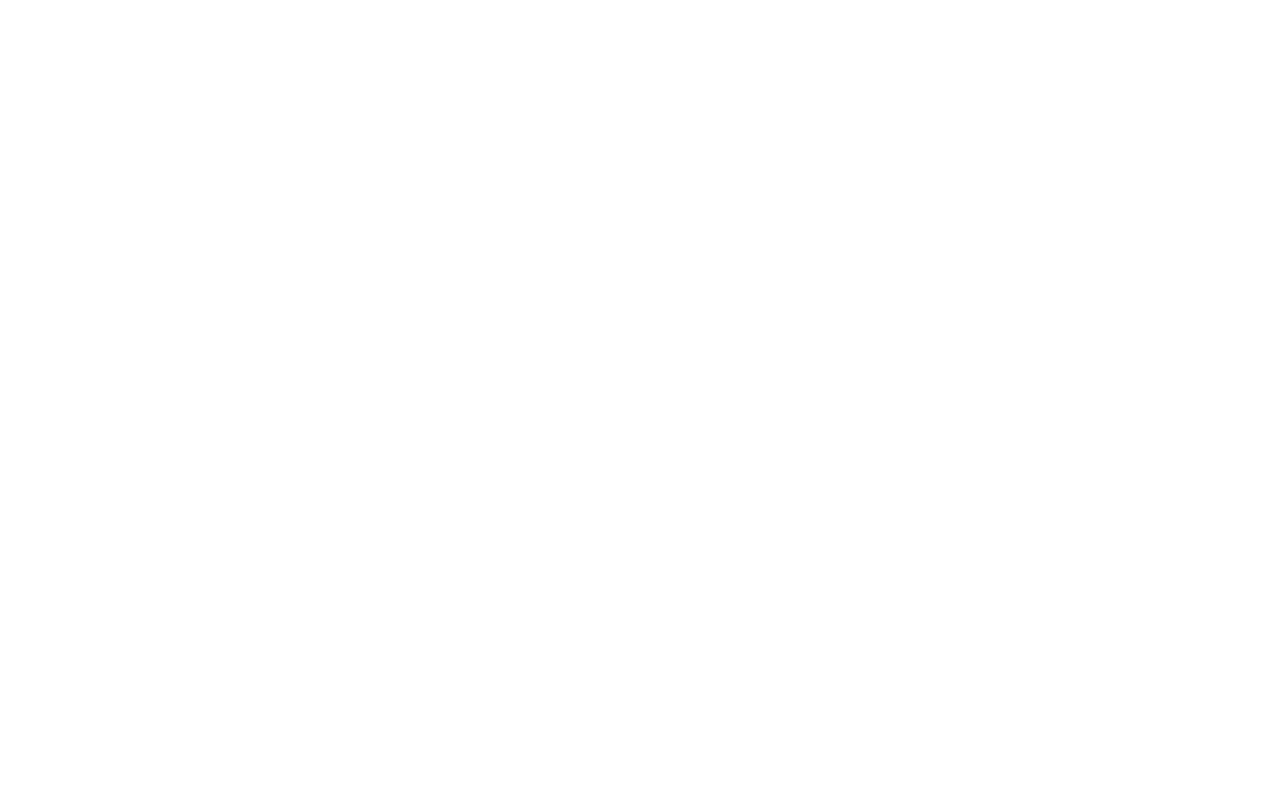
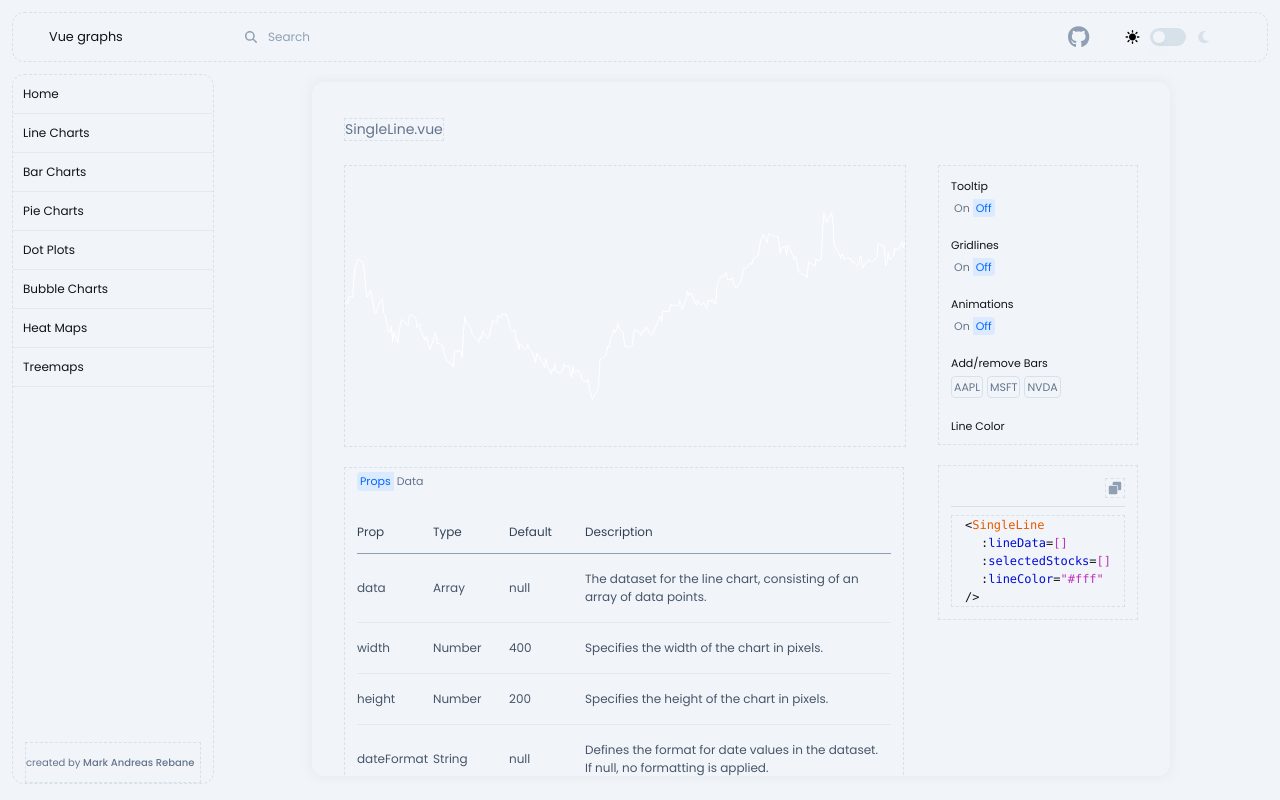
Before and after one commit to rebanovsky/vue-graphs, a Vue app in the folder frontend/: page /graphs/line/linechart in a window 1280 px wide. Before the commit this address had no page. Built offline with nearby package versions, Linux system fonts and the light colour scheme.

Commit message:
lot of ui/ux fixes

```diff
--- a/frontend/package.json
+++ b/frontend/package.json
@@ -30,6 +30,7 @@
     "langchain": "^0.0.90",
     "markdown-it": "^13.0.1",
     "mongoose": "^6.8.1",
+    "nanoid": "^5.0.4",
     "npm": "^9.6.7",
     "openai": "^3.2.1",
     "postcss": "^8.4.19",
--- a/frontend/src/components/common/ChartContainer.vue
+++ b/frontend/src/components/common/ChartContainer.vue
@@ -2,7 +2,7 @@
   <div
     class="chart-container flex w-[auto] shadow-boxshlight overflow-y-auto my-[8px] dark:shadow dark:bg-slate-800 flex-col gap-[20px] p-[32px] rounded-[12px]"
   >
-    <div class="chart-title flex py-[4px] ">
+    <div class="chart-title flex py-[4px]">
       <div class="h-[100%] text-[14px] gridlines text-slate-500 flex">
         {{ title }}
       </div>
@@ -16,9 +16,14 @@
             <div
               class="props-wrapper w-[560px] gridlines flex flex-col gap-[8px]"
             >
-              <div class="props-data-header flex gap-[12px] px-[12px] text-[12px] text-slate-500">
-                <div class="props-title bg-slate-300 text-slate-900 rounded p-[4px] cursor-pointer">props</div>
-                <div class="data-title rounded p-[4px] cursor-pointer">data</div>
+              <div
+                class="props-data-header flex gap-[12px] px-[12px] text-[12px] text-slate-500"
+              >
+                <RadioButton
+                  :options="options"
+                  v-model="appendix"
+                  name="name"
+                />
               </div>
 
               <div
@@ -55,7 +60,7 @@
           <div class="flex flex-col gap-[20px]">
             <div class="config-header flex text-[14px]">
               <div
-                class="flex flex-col gap-[12px] gridlines w-[200px] p-[12px] h-[280px] overflow-y-auto"
+                class="flex flex-col gap-[20px] gridlines w-[200px] p-[12px] h-[280px] overflow-y-auto"
               >
                 <slot name="config"></slot>
               </div>
@@ -75,6 +80,10 @@
 </template>
 
 <script setup>
+import { nanoid } from 'nanoid'
+import { ref } from 'vue';
+import RadioButton from './RadioButton.vue';
+
 defineProps({
   dataFile: {
     type: String,
@@ -88,6 +97,21 @@ defineProps({
     type: Array,
   },
 });
+
+const appendix = ref('props');
+
+const options = [
+  {
+    id: nanoid(10),
+    value: 'props',
+    label: 'Props'
+  },
+  {
+    id: nanoid(10),
+    value: 'data',
+    label: 'Data'
+  }
+]
 </script>
 
 <style lang="scss" scoped></style>
--- a/frontend/src/components/common/RadioButton.vue
+++ b/frontend/src/components/common/RadioButton.vue
@@ -3,12 +3,13 @@
     <div class="config-title">
       {{ title }}
     </div>
-    <div class="radio-group flex gap-[8px] items-center">
+    <div class="radio-group flex items-center">
       <div
-        v-for="option in options"
+        v-for="(option, index) in options"
         :key="option.id"
         :class="[
-          'radio-option rounded-[4px] border-[1px] text-slate-500 border-slate-300 dark:border-slate-700 transition ease duration-75',
+          'radio-option text-slate-500 dark:text-slate-200 transition ease duration-75',
+          roundedClass(index, options.length),
           {
             '!text-blue-900 !border-blue-900 bg-blue-50 dark:bg-slate-900 dark:border-blue-00 dark:text-slate-200 dark:border-slate-200':
               option.value === modelValue,
@@ -35,7 +36,7 @@
 <script setup>
 const props = defineProps({
   options: Array,
-  modelValue: [String, Number],
+  modelValue: [String, Number, Boolean],
   name: String,
   disabled: Boolean,
   title: String,
@@ -48,6 +49,13 @@ const updateModelValue = (newValue) => {
     emit("update:modelValue", newValue);
   }
 };
+
+const roundedClass = (index, length) => {
+  if (length === 1) return "rounded-[4px]";
+  if (index === 0) return "rounded-l-[4px]";
+  if (index === length - 1) return "rounded-r-[4px]";
+  return "";
+};
 </script>
 
 <style scoped>
@@ -58,7 +66,16 @@ const updateModelValue = (newValue) => {
   height: 0;
 }
 
-.radio-option label {
-  cursor: pointer;
+/* Add left border only to the first radio button */
+.radio-option:first-child {
+  border-top-left-radius: 4px;
+  border-bottom-left-radius: 4px;
 }
+
+/* Add right border only to the last radio button */
+.radio-option:last-child {
+  border-top-right-radius: 4px;
+  border-bottom-right-radius: 4px;
+}
+
 </style>
--- a/frontend/src/components/common/navigation/SideMenu.vue
+++ b/frontend/src/components/common/navigation/SideMenu.vue
@@ -1,7 +1,7 @@
 <template>
   <div class="side-menu overflow-y-auto flex flex-col justify-between h-[100%]">
     <div>
-      <div class="w-[240px] flex flex-col">
+      <div class="w-[200px] flex flex-col">
         <div v-for="(item, index) in items" :key="index" class="accordion-item">
           <div
             class="accordion-title hover:bg-slate-50 dark:hover:bg-slate-800 border-b-[1px] border-slate-200 dark:border-slate-800 text-[12px] px-[16px]"
--- a/frontend/src/router/index.js
+++ b/frontend/src/router/index.js
@@ -7,27 +7,33 @@ const routes = [
     meta: { requiresAuth: true },
     children: [
       {
-        path: "/",
+        path: "", // This is the base path ('/')
         name: "base",
         component: () => import("@/views/TheBase.vue"),
         children: [
           {
-            path: "/",
+            path: "graphs", // This will be '/graphs'
             name: "graphs",
             component: () => import("@/views/v-graphs/TheGraphs.vue"),
             children: [
               {
-                path: "/",
+                path: "home", // This will be '/graphs/home'
                 name: "home",
                 component: () => import("@/views/v-graphs/TheHome.vue"),
               },
               {
-                path: "line",
+                path: "line", // This will be '/graphs/line'
                 name: "line",
                 children: [
                   {
-                    path: "linechart",
+                    path: "linechart", // This will be '/graphs/line/linechart'
                     name: "linechart",
+                    component: () =>
+                      import("@/views/v-graphs/graphs/TheLine.vue"),
+                  },
+                  {
+                    path: "multiline",
+                    name: "multiline",
                     component: () =>
                       import("@/views/v-graphs/graphs/TheLine.vue"),
                   },
--- a/frontend/src/views/v-graphs/graphs/TheLine.vue
+++ b/frontend/src/views/v-graphs/graphs/TheLine.vue
@@ -7,27 +7,27 @@
       :data="lineData"
       dateFormat="%Y-%m-%d"
       :line-color="config.lineColor"
-      :tooltip="config.tooltip"
-      :gridlines="gridlinesValue"
-      :animations="config.animations"
+      :tooltip="tooltipBoolean"
+      :gridlines="gridlinesBoolean"
+      :animations="animationsBoolean"
     />
     <template #config>
       <RadioButton
+        v-model="config.tooltip"
+        :options="radioConfigs.tooltip.config"
         title="Tooltip"
-        :options="radioConfigs.tooltip.config"
-        v-model="tooltipValue"
         name="tooltip"
       />
       <RadioButton
+        v-model="config.gridlines"
+        :options="radioConfigs.gridlines.config"
         title="Gridlines"
-        :options="radioConfigs.gridlines.config"
-        v-model="gridlinesValue"
         name="gridlines"
       />
       <RadioButton
+        v-model="config.animations"
+        :options="radioConfigs.animations.config"
         title="Animations"
-        :options="radioConfigs.animations.config"
-        v-model="animationsValue"
         name="animations"
       />
       <MultiSelect
@@ -54,17 +54,17 @@
           />
         </div>
         <div class="flex gridlines h-[100%] items-center justify-center">
-          <div class="flex flex-col relative">
+          <div class="flex flex-col relative" v-if="chartProps.length > 0">
             <div class="top flex">
               {{ "<" }}
               <div class="component-name text-[#e85700] dark:text-[#f8d339]">
                 SingleLine
               </div>
             </div>
-            <transition-group name="list" tag="div" class="flex flex-col">
+            <transition-group name="list" tag="div">
               <div
                 class="props pl-[16px] flex max-w-[180px]"
-                v-for="prop in singleLineProps"
+                v-for="prop in chartProps"
                 :key="prop.name"
               >
                 :
@@ -88,7 +88,7 @@
 </template>
 
 <script setup>
-import { ref, reactive, watch, computed } from "vue";
+import { ref, reactive, computed } from "vue";
 import { line1 } from "@/data/dummyMultiLine";
 import SingleLine from "@/components/v-graphs/graphs/SingleLine.vue";
 import MultiSelect from "@/components/common/MultiSelect.vue";
@@ -96,6 +96,7 @@ import RadioButton from "@/components/common/RadioButton.vue";
 import ColorPicker from "@/components/common/ColorPicker.vue";
 import ChartContainer from "@/components/common/ChartContainer.vue";
 import SvgIcon from "@/components/utils/SvgIcon.vue";
+import { nanoid } from "nanoid";
 
 // LINECHART DATA
 const formattedLineData = line1.map((item) => ({
@@ -115,48 +116,29 @@ const radioConfigs = {
   animations: {
     title: "Animations",
     config: [
-      { id: "animationsOn", label: "On", value: "on" },
-      { id: "animationsOff", label: "Off", value: "off" },
+      { id: nanoid(10), label: "On", value: "on" },
+      { id: nanoid(10), label: "Off", value: "off" },
     ],
   },
   gridlines: {
     title: "Gridlines",
     config: [
-      { id: "gridlineOn", label: "On", value: "on" },
-      { id: "gridlineOff", label: "Off", value: "off" },
+      { id: nanoid(10), label: "On", value: "on" },
+      { id: nanoid(10), label: "Off", value: "off" },
     ],
   },
   tooltip: {
     title: "Tooltip",
     config: [
-      { id: "tooltipOn", label: "On", value: "on" },
-      { id: "tooltipOff", label: "Off", value: "off" },
+      { id: nanoid(10), label: "On", value: "on" },
+      { id: nanoid(10), label: "Off", value: "off" },
     ],
   },
 };
 
-// Example for tooltip
-const tooltipValue = computed({
-  get: () => config.tooltip.toString(),
-  set: (value) => {
-    config.tooltip = value === "on";
-  },
-});
-
-// Similar for gridlines and animations
-const gridlinesValue = computed({
-  get: () => config.gridlines.toString(),
-  set: (value) => {
-    config.gridlines = value === "on";
-  },
-});
-
-const animationsValue = computed({
-  get: () => config.animations.toString(),
-  set: (value) => {
-    config.animations = value === "on";
-  },
-});
+const tooltipBoolean = computed(() => config.tooltip === "on");
+const gridlinesBoolean = computed(() => config.gridlines === "on");
+const animationsBoolean = computed(() => config.animations === "on");
 
 // Adding/removing stocks
 const stockOptions = {
@@ -171,8 +153,8 @@ const stockOptions = {
 const colorOptions = ref([{ id: "color1", label: "Blue", value: "#0000FF" }]);
 
 const mapDisplayValue = (key, value) => {
-  if (key === "tooltip" || key == "animations") {
-    return value === true ? true : null;
+  if (key === "tooltip" || key === "gridlines" || key === "animations") {
+    return value === "on" ? "on" : null;
   }
   return JSON.stringify(value);
 };
@@ -186,17 +168,13 @@ const config = reactive({
   animations: "off",
 });
 
-const singleLineProps = computed(() => {
+const chartProps = computed(() => {
   return Object.entries(config)
     .map(([key, value]) => ({
       name: key,
       value: mapDisplayValue(key, value),
     }))
     .filter((prop) => prop.value !== null);
-});
-
-watch(singleLineProps, (val) => {
-  console.log("val: ", val);
 });
 
 // PROPS
@@ -221,7 +199,7 @@ const props = [
     description: "Specifies the height of the chart in pixels.",
   },
   {
-    name: "date-format",
+    name: "dateFormat",
     type: "String",
     default: "null",
     description:
@@ -234,13 +212,13 @@ const props = [
     description: "The title of the line chart.",
   },
   {
-    name: "dot-color",
+    name: "dotColor",
     type: "String",
     default: '"#05D9FF"',
     description: "The color of the dots on the line chart.",
   },
   {
-    name: "line-color",
+    name: "lineColor",
     type: "String",
     default: "null",
     description:
@@ -265,7 +243,7 @@ const props = [
     description: "Controls whether animation is used on load.",
   },
   {
-    name: "x-axis",
+    name: "xAxis",
     type: "Boolean",
     default: "null",
     description:
@@ -284,7 +262,7 @@ const props = [
 .list-enter-from,
 .list-leave-to {
   opacity: 0;
-  transform: translateX(4px);
+  transform: translateY(-6px);
 }
 
 .list-leave-active {
```
Also changed, not shown: 2 other files (tests, documents, lock files or other folders).
